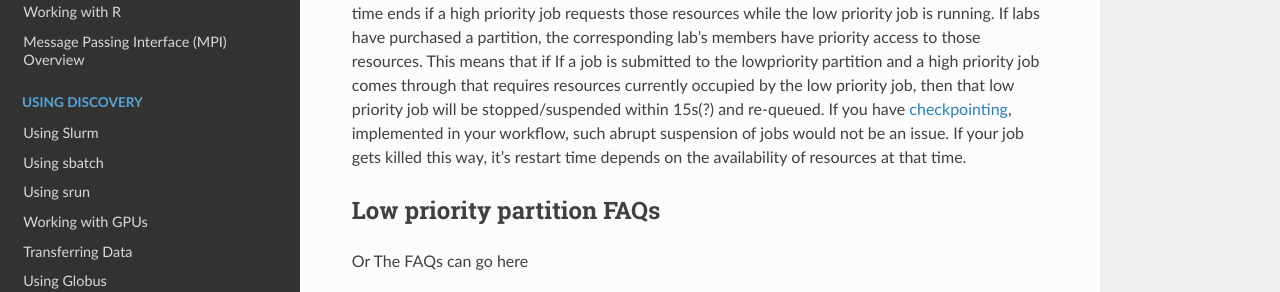
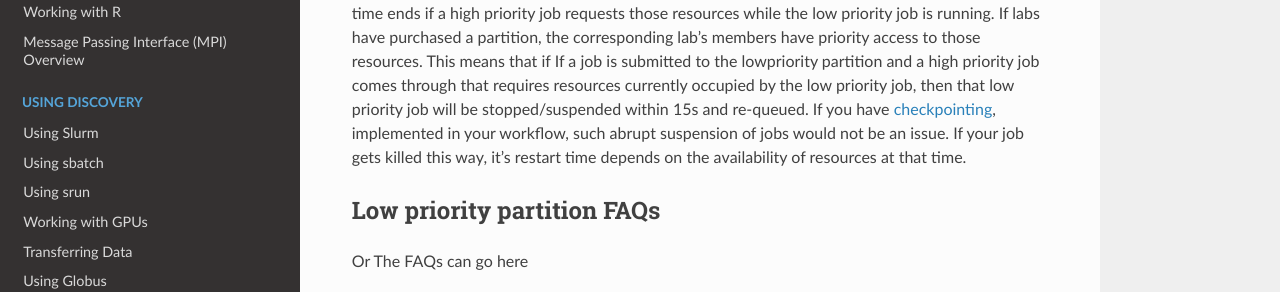
Before and after one commit to northeastern-rc/rc-public-documentation, a Sphinx documentation site: the page built from docs/source/hardware/lowpriority.rst, in a window 1280 px wide and 900 px high, scrolled down 1042 px. Shown: the part 457-749 px from the top of the window. Built offline with Sphinx 7.4.7 and the Read the Docs theme 2.0.0, drawn with Linux system fonts in a browser that asks for light colours; some of the changed text lies outside the part shown.

Commit message:
Typo fix

```diff
--- a/docs/source/hardware/lowpriority.rst
+++ b/docs/source/hardware/lowpriority.rst
@@ -68,7 +68,7 @@ Jobs running on the lowpriority partition always carry the risk of being suspend
 high priority job requests those resources while the low priority job is running. If labs have purchased a partition,
 the corresponding lab’s members have priority access to those resources. This means that if If a job is submitted to
 the lowpriority partition and a high priority job comes through that requires resources currently occupied by the
-low priority job, then that low priority job will be stopped/suspended within 15s(?) and re-queued. If you have
+low priority job, then that low priority job will be stopped/suspended within 15s and re-queued. If you have
 `checkpointing <https://rc-docs.northeastern.edu/en/latest/best-practices/checkpointing.html>`_, implemented in your
 workflow, such abrupt suspension of jobs would not be an issue. If your job gets killed this way, it’s restart time
 depends on the availability of resources at that time.
```
